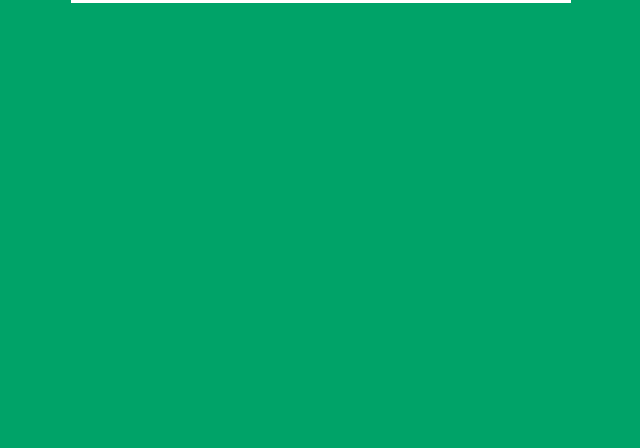
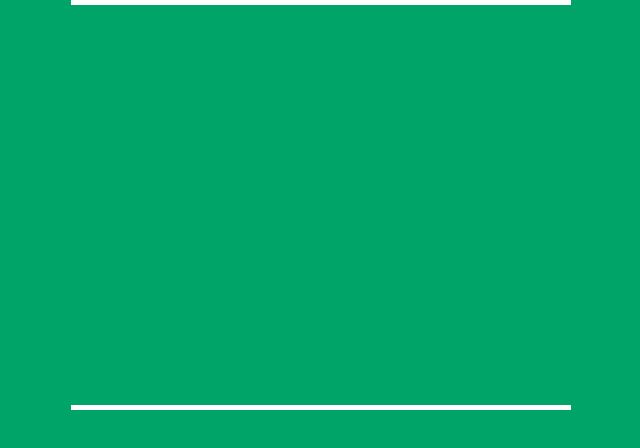
Before and after one commit to saraclaeys/2Dpong, a plain HTML site: page index.html in a window 1280 px wide. Shown: the whole page, without its empty margins (319-959 px from the left). Drawn offline with Linux system fonts and the light colour scheme.

Commit message:
field style

```diff
--- a/css/style.css
+++ b/css/style.css
@@ -11,5 +11,6 @@ body {
 #field {
     display: block;
     margin: 0 auto;
-    border-top: 3px solid white;
+    border-top: 5px solid white;
+    border-bottom: 5px solid white;
 }
```
